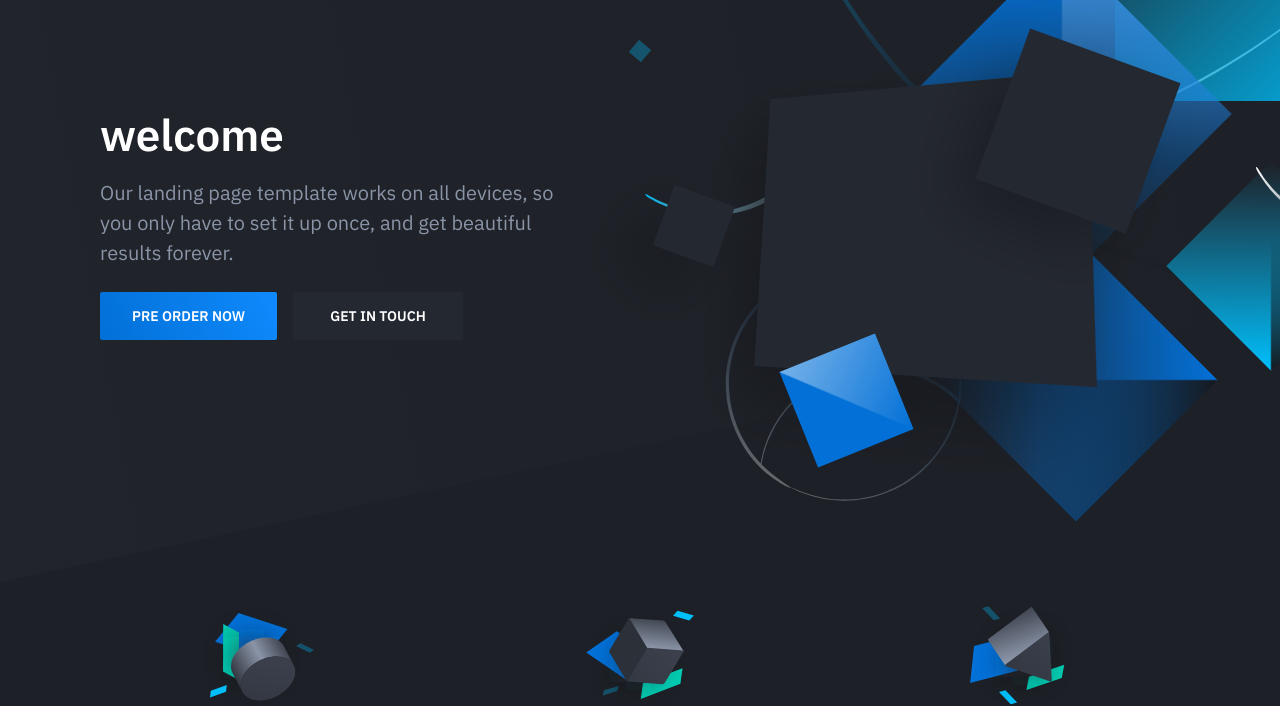
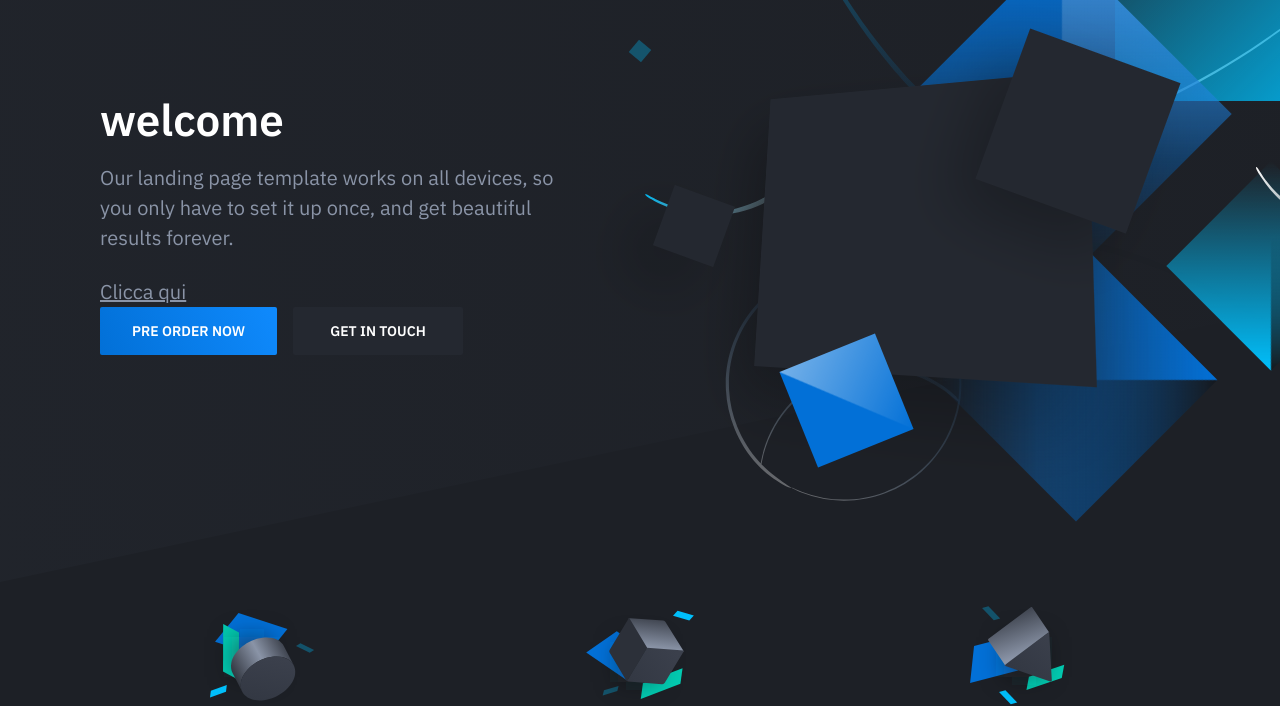
Before and after one commit to erahoxxha/lading-page-DM, a plain HTML site: page index.html in a window 1280 px wide. Shown: the part 118-824 px from the top of the page. Drawn offline with nearby package versions, Linux system fonts and the light colour scheme.

Commit message:
clicca qui

```diff
--- a/index.html
+++ b/index.html
@@ -49,6 +49,7 @@
 						<div class="hero-copy">
 	                        <h1 class="hero-title mt-0">welcome</h1>
 	                        <p class="hero-paragraph">Our landing page template works on all devices, so you only have to set it up once, and get beautiful results forever.</p>
+                            <a href="https://erahoxxha.github.io/lading-page-DM/">Clicca qui</a>
 	                        <div class="hero-cta"><a class="button button-primary" href="#">Pre order now</a><a class="button" href="Preorder.html">Get in touch</a></div>
 						</div>
 						<div class="hero-figure anime-element">
```
